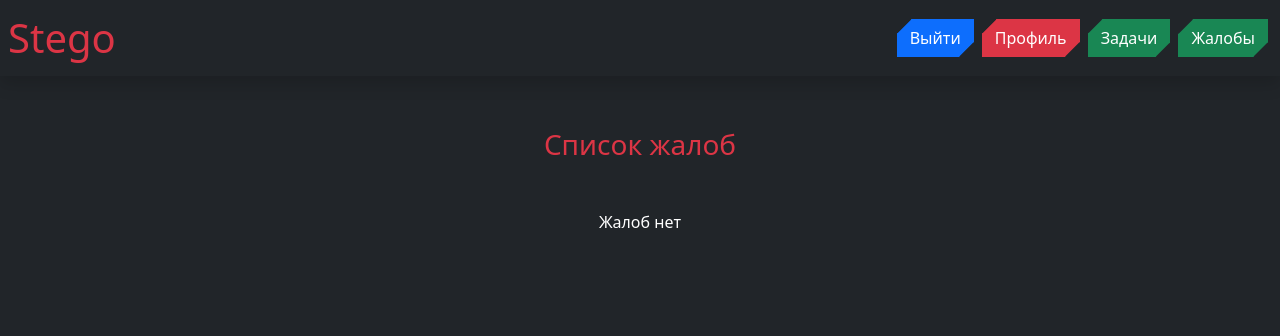
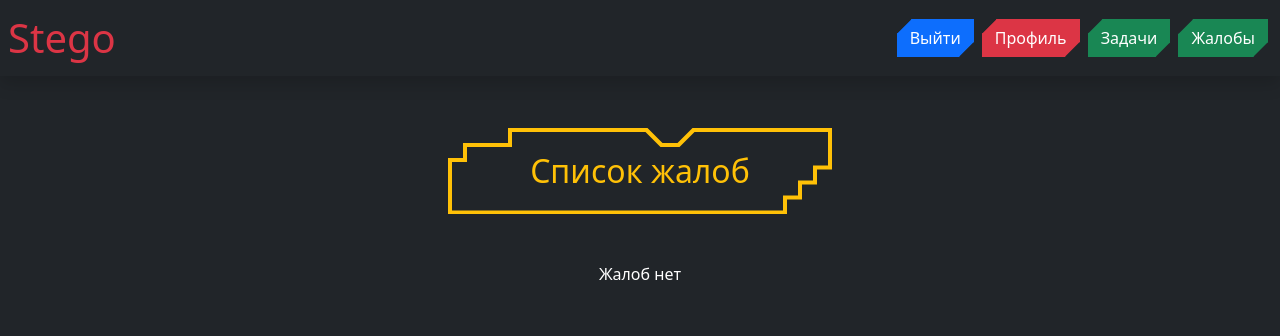
Before and after one commit to Timur1414/stego, a Django app: page /complaints/list/ in a window 1280 px wide. Shown: the top 336 px of the page. Run offline with Django 4.2, Linux system fonts and the light colour scheme; the visitor is signed in with stand-in values (Sample User, id 1); data that the repository does not hold is empty.

Commit message:
redesign complaints list page header

```diff
--- a/main/templates/pages/tasks/complaints/list.html
+++ b/main/templates/pages/tasks/complaints/list.html
@@ -3,7 +3,9 @@
 {% block content %}
     <div class="row m-0">
         <div class="col text-white">
-            <h3 class="text-center text-danger">Список жалоб</h3>
+            <h3 class="text-center text-danger m-auto" style="width: 30vw">
+                <div class="py-4 text-warning fs-2" data-augmented-ui="tl-2-rect-x br-2-step-inset t-clip-x border">Список жалоб</div>
+            </h3>
 
             <div class="mt-5 d-flex justify-content-around flex-wrap">
                 {% for item in context %}
```
